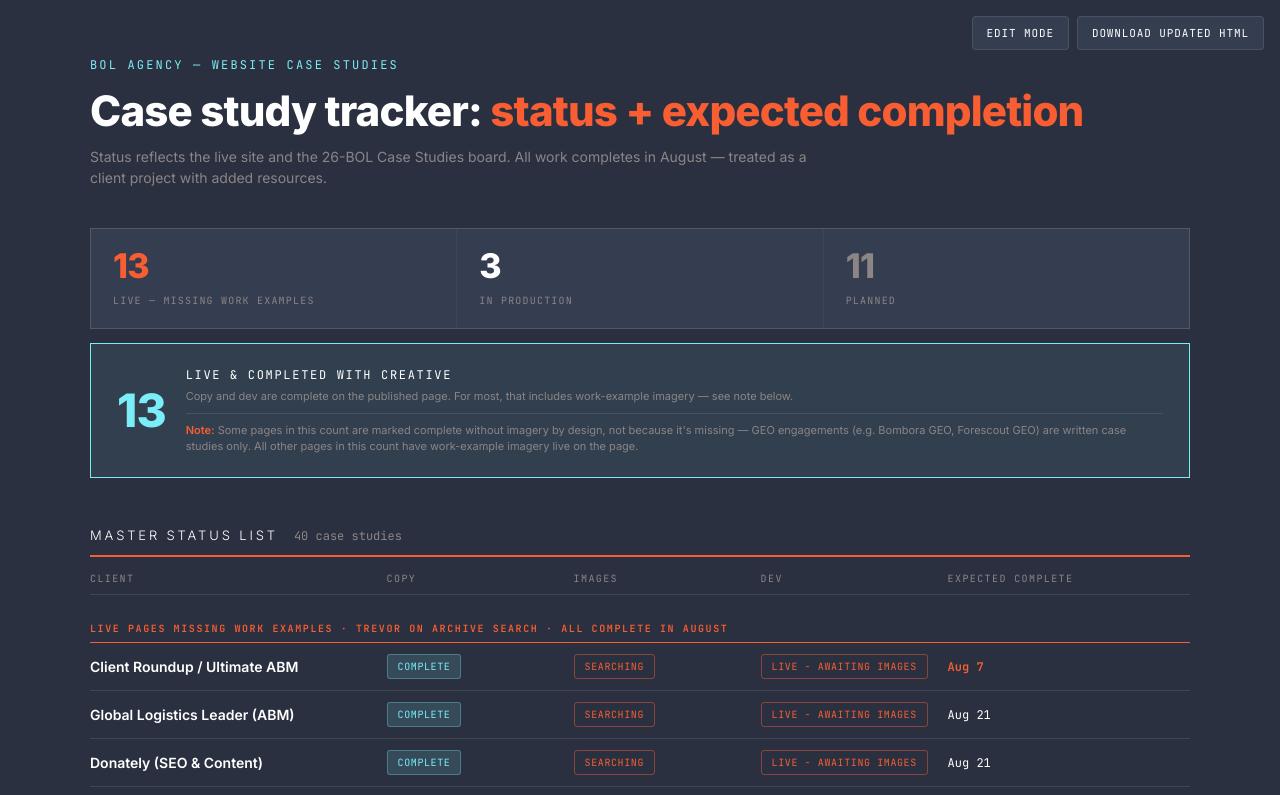
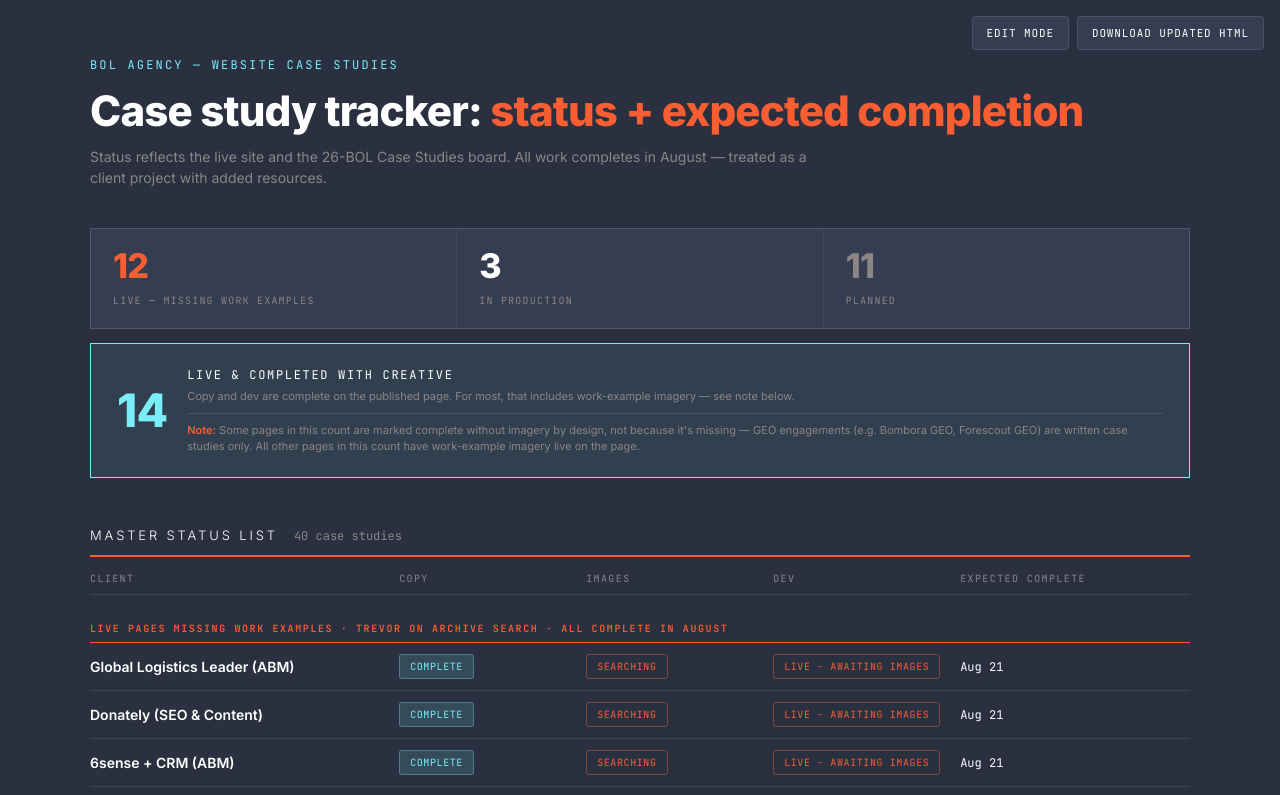
Before and after one commit to stevensparacino-debug/bol-case-studies, a plain HTML site: page index.html in a window 1280 px wide. Shown: the top 795 px of the page. Drawn offline with Linux system fonts and the light colour scheme.

Commit message:
Update index.html

```diff
--- a/index.html
+++ b/index.html
@@ -155,12 +155,12 @@ body.editing .edit-hint{display:block;}
   <p class="sub">Status reflects the live site and the 26-BOL Case Studies board. All work completes in August — treated as a client project with added resources.</p>
 
   <div class="statbar">
-    <div class="stat pri"><div class="n">13</div><div class="l">Live — missing work examples</div></div>
+    <div class="stat pri"><div class="n">12</div><div class="l">Live — missing work examples</div></div>
     <div class="stat prod"><div class="n">3</div><div class="l">In production</div></div>
     <div class="stat queue"><div class="n">11</div><div class="l">Planned</div></div>
   </div>
   <div class="stat-hero">
-    <div class="n">13</div>
+    <div class="n">14</div>
     <div>
       <div class="l">Live &amp; completed with creative</div>
       <div class="sub-l">Copy and dev are complete on the published page. For most, that includes work-example imagery — see note below.</div>
@@ -182,7 +182,6 @@ body.editing .edit-hint{display:block;}
 
       <tr class="section-row"><td colspan="5">Live pages missing work examples · Trevor on archive search · all complete in August</td></tr>
 
-      <tr><td class="name">Client Roundup / Ultimate ABM</td><td><span class="st complete">Complete</span></td><td><span class="st search">Searching</span></td><td><span class="st search">LIVE - awaiting images</span></td><td class="date soon">Aug 7</td></tr>
       <tr><td class="name">Global Logistics Leader (ABM)</td><td><span class="st complete">Complete</span></td><td><span class="st search">Searching</span></td><td><span class="st search">LIVE - awaiting images</span></td><td class="date">Aug 21</td></tr>
       <tr><td class="name">Donately (SEO &amp; Content)</td><td><span class="st complete">Complete</span></td><td><span class="st search">Searching</span></td><td><span class="st search">LIVE - awaiting images</span></td><td class="date">Aug 21</td></tr>
       <tr><td class="name">6sense + CRM (ABM)</td><td><span class="st complete">Complete</span></td><td><span class="st search">Searching</span></td><td><span class="st search">LIVE - awaiting images</span></td><td class="date">Aug 21</td></tr>
@@ -231,6 +230,7 @@ body.editing .edit-hint{display:block;}
       <tr><td class="name">Lytx (Creative) — new</td><td><span class="st complete">Complete</span></td><td><span class="st complete">Complete</span></td><td><span class="st complete">Complete</span></td><td class="date none">Live</td></tr>
       <tr><td class="name">PayPal (Creative) — refreshed</td><td><span class="st complete">Complete</span></td><td><span class="st complete">Complete</span></td><td><span class="st complete">Complete</span></td><td class="date none">Live</td></tr>
       <tr><td class="name">PayPal (Industry — Ticketing) — new</td><td><span class="st complete">Complete</span></td><td><span class="st complete">Complete</span></td><td><span class="st complete">Complete</span></td><td class="date none">Live</td></tr>
+      <tr><td class="name">Client Roundup / Ultimate ABM — refreshed</td><td><span class="st complete">Complete</span></td><td><span class="st complete">Complete</span></td><td><span class="st complete">Complete</span></td><td class="date none">Live</td></tr>
 
     </table>
 
```
